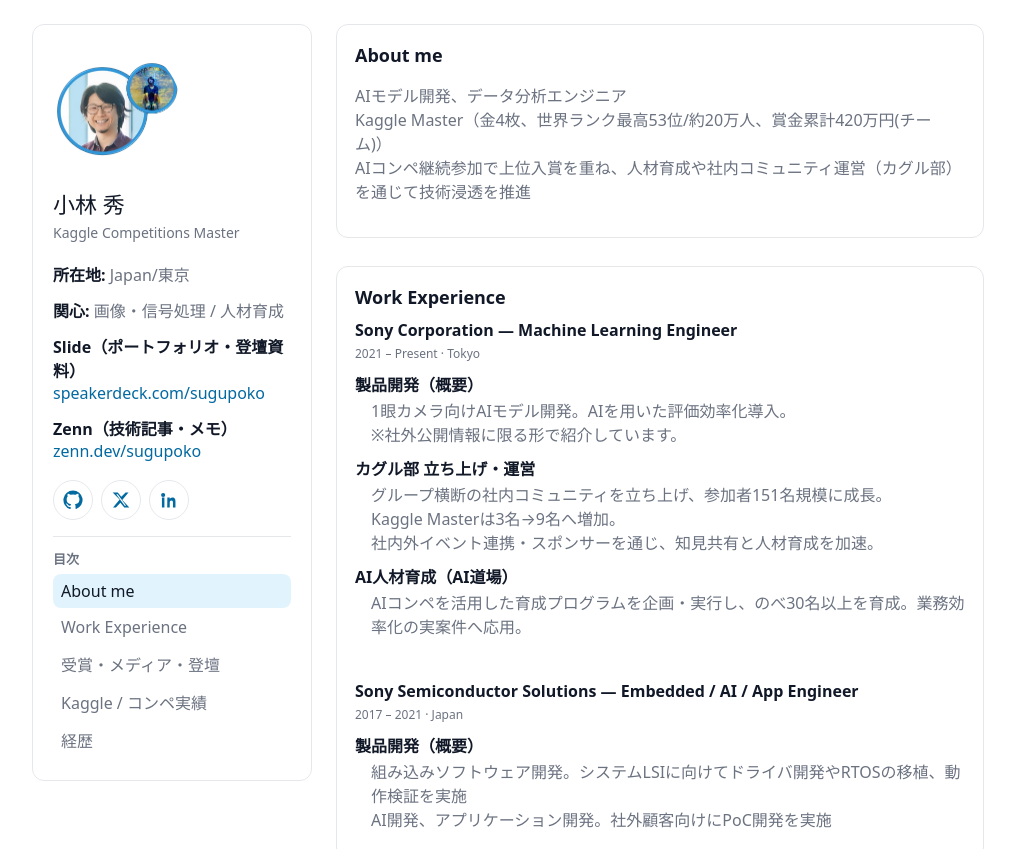
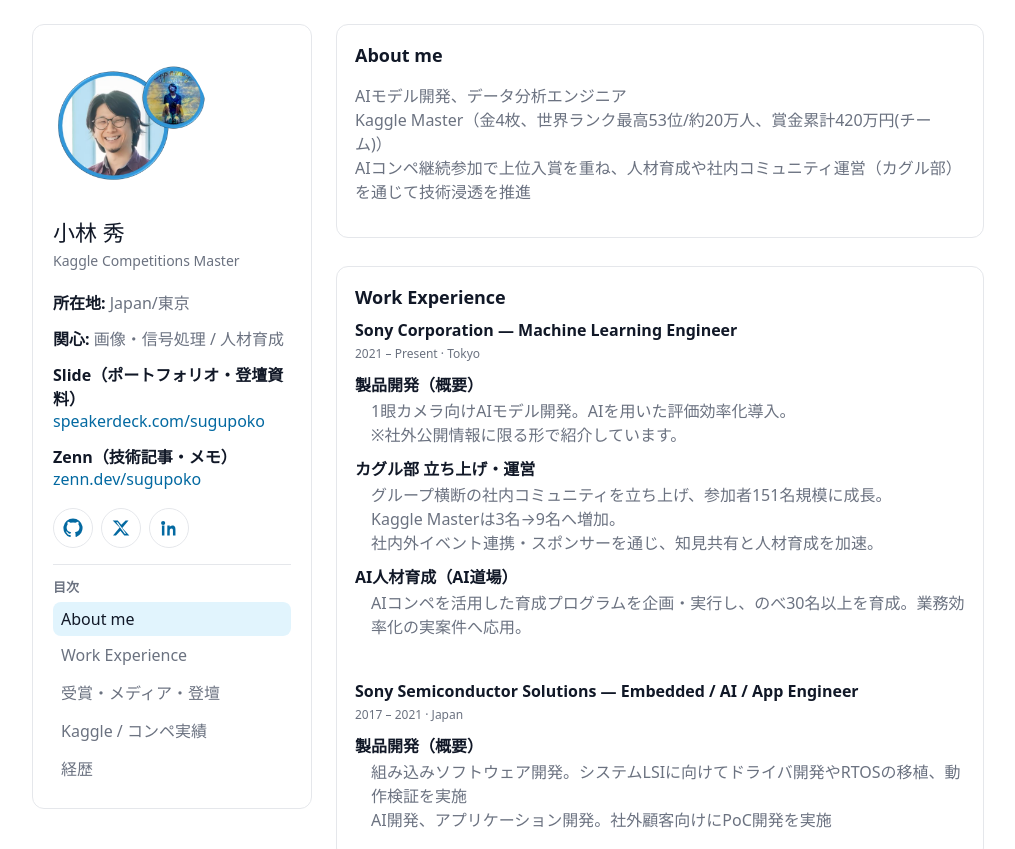
Before and after one commit to sugupoko/sk.github.io, a plain HTML site: page index.html in a window 1280 px wide. Shown: the top 849 px of the page, without its empty margins (132-1147 px from the left). Drawn offline with Linux system fonts and the light colour scheme.

Commit message:
Update index.html
Signed-off-by: sugupoko <36161464+sugupoko@users.noreply.github.com>

```diff
--- a/index.html
+++ b/index.html
@@ -14,7 +14,7 @@
     :root{
       --bg:#fff; --text:#111827; --muted:#6b7280; --line:#e5e7eb; --accent:#0ea5e9; --link:#0369a1;
       /* Avatar sizing */
-      --avatar-size:128px;   /* ← ここを変えるだけでサイズ調整できます */
+      --avatar-size:156px;   /* ← ここを変えるだけでサイズ調整できます */
       --avatar-ring:0px;    /* 例: 3px にすると外枠リングが表示されます */
     }
     @media (prefers-color-scheme: dark){
```
